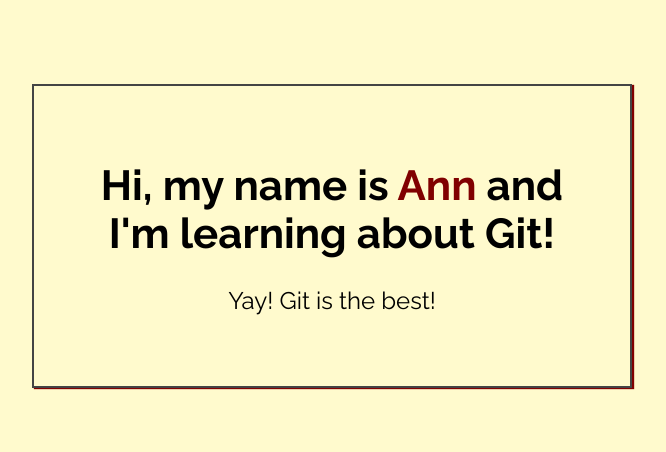
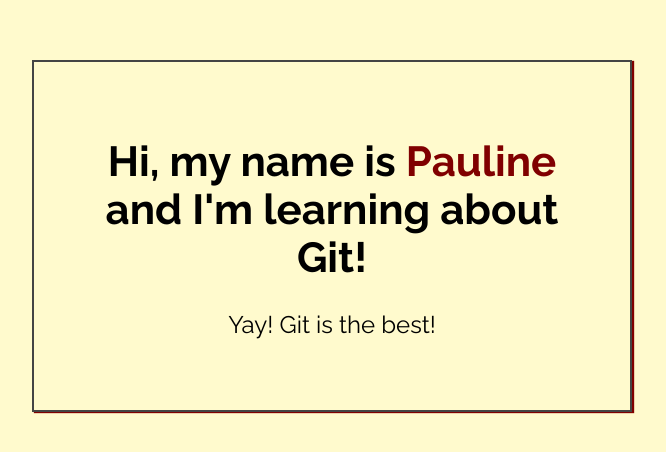
Before and after one commit to paulinelapresta/my-first-repo, a plain HTML site: page index.html in a window 1280 px wide. Shown: the part 164-616 px from the top of the page, without its empty margins (308-974 px from the left). Drawn offline with Linux system fonts and the light colour scheme.

Commit message:
Added name to index.html

```diff
--- a/index.html
+++ b/index.html
@@ -14,7 +14,7 @@
 <body>
 
     <div class="greeting">
-        <h1>Hi, my name is <span class="highlight">Ann</span> and I'm learning about Git! </h1>
+        <h1>Hi, my name is <span class="highlight">Pauline</span> and I'm learning about Git! </h1>
 
         <p>Yay! Git is the best!</p>
     </div>
```
